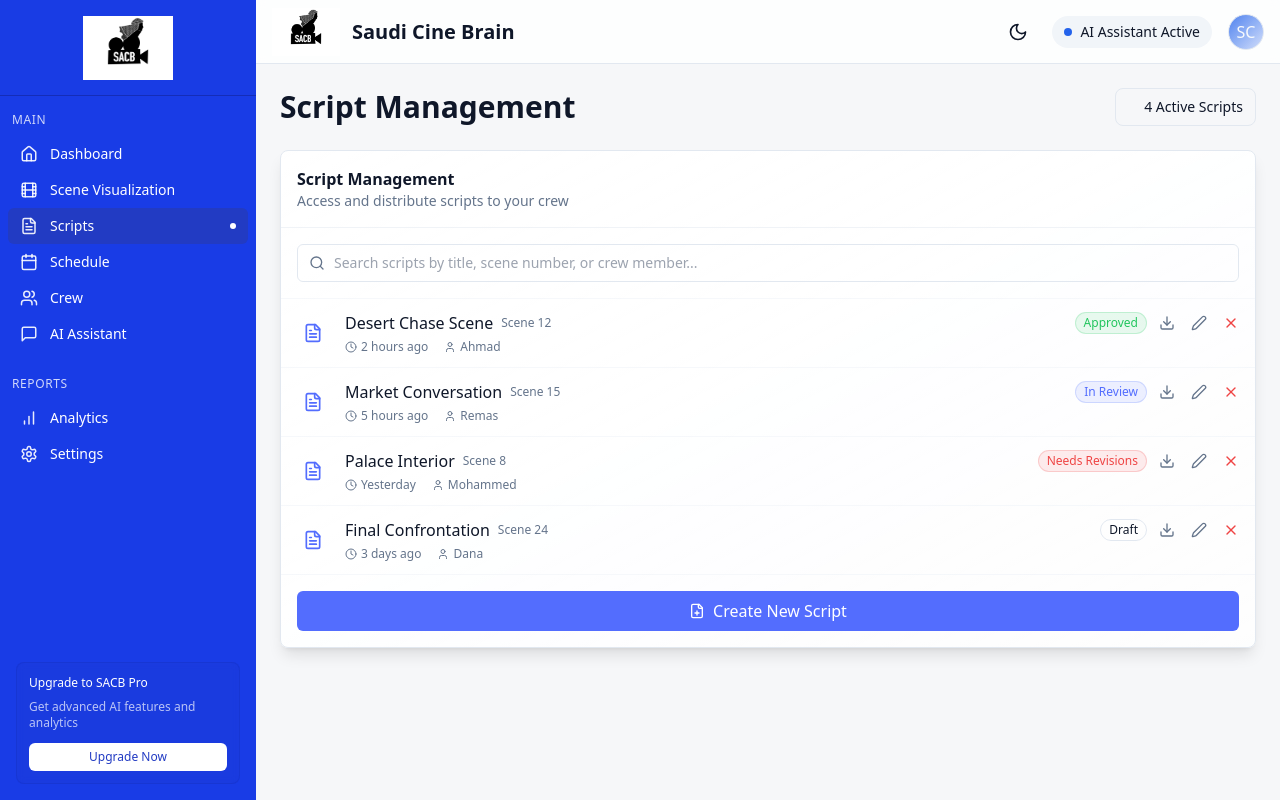
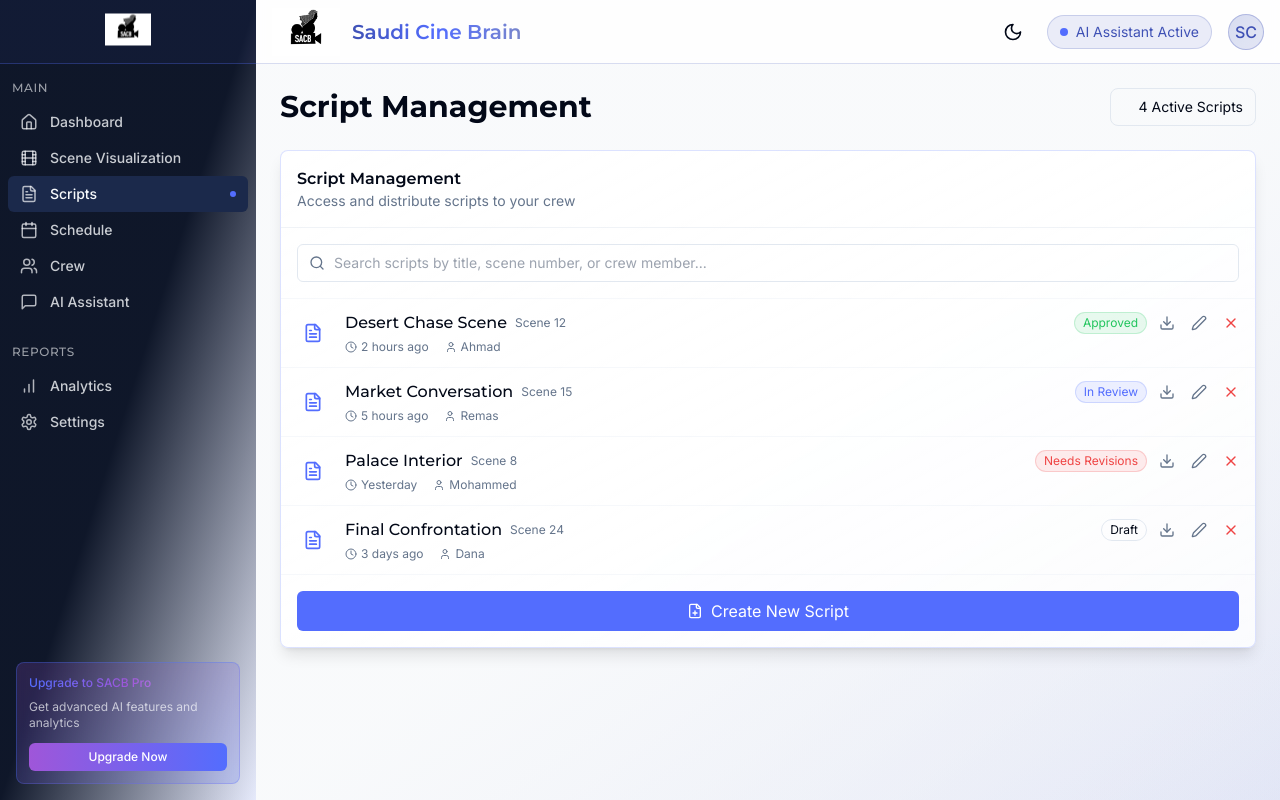
Before and after one commit to Shamas-Ur-Rehman/saudi-cine-vision-ai, a React (Vite) app: page /scripts in a window 1280 px wide. Built offline with nearby package versions, Linux system fonts and the light colour scheme.

Commit message:
Reverted to edit edt-1fc58448-1420-4925-913e-186c4bc63c51: "Refactor: Implement color theme and dark mode
-   Integrate the specified color theme.
-   Add dark and night mode functionality to the top bar.
-   Adjust logo size and remove animation."

```diff
--- a/src/components/Layout/AppLayout.tsx
+++ b/src/components/Layout/AppLayout.tsx
@@ -1,5 +1,5 @@
 
-import React, { useState, useEffect } from 'react';
+import React, { useState } from 'react';
 import Sidebar from '../Navigation/Sidebar';
 import { Menu, X, Moon, Sun } from 'lucide-react';
 import { useTheme } from 'next-themes';
@@ -10,20 +10,10 @@ interface AppLayoutProps {
 
 const AppLayout = ({ children }: AppLayoutProps) => {
   const [isSidebarOpen, setIsSidebarOpen] = useState(false);
-  const [mounted, setMounted] = useState(false);
   const { theme, setTheme } = useTheme();
 
-  // This useEffect ensures hydration is complete before rendering theme toggle
-  useEffect(() => {
-    setMounted(true);
-  }, []);
-
-  const toggleTheme = () => {
-    setTheme(theme === 'dark' ? 'light' : 'dark');
-  };
-
   return (
-    <div className="flex h-screen overflow-hidden bg-background">
+    <div className="flex h-screen overflow-hidden bg-gradient-to-br from-background via-background to-cinema-blue/5">
       {/* Mobile Sidebar Overlay */}
       {isSidebarOpen && (
         <div
@@ -44,10 +34,10 @@ const AppLayout = ({ children }: AppLayoutProps) => {
       {/* Main Content */}
       <div className="flex-1 flex flex-col overflow-hidden">
         {/* Navbar */}
-        <header className="h-16 flex items-center justify-between px-4 border-b border-border bg-card/80 backdrop-blur-sm">
+        <header className="h-16 flex items-center justify-between px-4 border-b border-cinema-blue/20 bg-card/80 backdrop-blur-sm">
           <div className="flex items-center gap-4">
             <button
-              className="p-2 rounded-md hover:bg-accent transition-colors md:hidden"
+              className="p-2 rounded-md hover:bg-cinema-blue/20 transition-colors md:hidden"
               onClick={() => setIsSidebarOpen(!isSidebarOpen)}
             >
               {isSidebarOpen ? <X size={20} /> : <Menu size={20} />}
@@ -59,36 +49,33 @@ const AppLayout = ({ children }: AppLayoutProps) => {
                 alt="SACB Logo"
                 className="h-12 w-auto md:block"
               />
-              <h1 className="text-xl font-semibold text-foreground">
+              <h1 className="text-xl font-semibold bg-gradient-to-r from-cinema-blue via-cinema-highlight to-cinema-light-blue bg-clip-text text-transparent">
                 Saudi Cine Brain
               </h1>
             </div>
           </div>
 
           <div className="flex items-center gap-4">
-            {mounted && (
-              <button
-                onClick={toggleTheme}
-                className="p-2 rounded-full hover:bg-accent transition-colors"
-                aria-label="Toggle theme"
-              >
-                {theme === 'dark' ? <Sun size={20} /> : <Moon size={20} />}
-              </button>
-            )}
+            <button
+              onClick={() => setTheme(theme === 'dark' ? 'light' : 'dark')}
+              className="p-2 rounded-full hover:bg-cinema-blue/20 transition-colors"
+            >
+              {theme === 'dark' ? <Sun size={20} /> : <Moon size={20} />}
+            </button>
 
-            <div className="hidden md:flex items-center gap-2 text-sm px-3 py-1.5 rounded-full bg-accent text-accent-foreground">
-              <span className="h-2 w-2 rounded-full bg-primary"></span>
+            <div className="hidden md:flex items-center gap-2 text-sm px-3 py-1.5 rounded-full bg-cinema-blue/10 text-cinema-blue border border-cinema-blue/20">
+              <span className="h-2 w-2 rounded-full bg-cinema-highlight"></span>
               AI Assistant Active
             </div>
 
-            <div className="h-9 w-9 rounded-full bg-gradient-to-br from-primary/80 to-primary/20 border border-border flex items-center justify-center text-primary-foreground font-medium">
+            <div className="h-9 w-9 rounded-full bg-gradient-to-br from-cinema-blue/20 to-cinema-light-blue/20 border border-cinema-blue/30 flex items-center justify-center text-cinema-blue font-medium transition-transform hover:scale-105">
               SC
             </div>
           </div>
         </header>
 
         {/* Page Content */}
-        <main className="flex-1 overflow-y-auto p-4 md:p-6 bg-background">
+        <main className="flex-1 overflow-y-auto p-4 md:p-6 bg-gradient-to-br from-background via-background to-cinema-blue/5">
           <div className="max-w-7xl mx-auto">
             {children}
           </div>
--- a/src/components/Navigation/Sidebar.tsx
+++ b/src/components/Navigation/Sidebar.tsx
@@ -7,14 +7,14 @@ const Sidebar = () => {
   const location = useLocation();
 
   return (
-    <div className="h-full flex flex-col bg-sidebar text-sidebar-foreground">
-      {/* Logo Section - Made bigger */}
-      <div className="flex items-center justify-center h-24 border-b border-sidebar-border bg-sidebar-accent/5">
-        <Link to="/" className="flex items-center gap-3 px-3">
+    <div className="h-full flex flex-col bg-gradient-to-br from-sidebar via-sidebar to-cinema-highlight/10 text-sidebar-foreground">
+      {/* Logo Section */}
+      <div className="flex items-center justify-center h-16 border-b border-cinema-highlight/30 bg-cinema-highlight/5">
+        <Link to="/" className="flex items-center gap-3 px-3 animate-float">
           <img
             src="/lovable-uploads/4ee004ca-ef74-4593-9461-0696910937a6.png"
             alt="SACB Logo"
-            className="h-16 w-auto"
+            className="h-8 w-auto transition-transform hover:scale-105"
           />
         </Link>
       </div>
@@ -22,7 +22,7 @@ const Sidebar = () => {
       {/* Navigation Links */}
       <nav className="flex-1 py-4 overflow-y-auto scrollbar-none">
         <div className="px-3 pb-2">
-          <h3 className="text-xs font-medium text-sidebar-foreground/80 tracking-wider uppercase">
+          <h3 className="text-xs font-medium text-sidebar-foreground/60 tracking-wider uppercase">
             Main
           </h3>
         </div>
@@ -35,7 +35,7 @@ const Sidebar = () => {
         <NavItem to="/ai-assistant" icon={<MessageSquare size={18} />} label="AI Assistant" active={location.pathname === '/ai-assistant'} />
 
         <div className="px-3 py-2 mt-4">
-          <h3 className="text-xs font-medium text-sidebar-foreground/80 tracking-wider uppercase">
+          <h3 className="text-xs font-medium text-sidebar-foreground/60 tracking-wider uppercase">
             Reports
           </h3>
         </div>
@@ -46,12 +46,12 @@ const Sidebar = () => {
 
       {/* Pro Feature Teaser */}
       <div className="p-4">
-        <div className="p-3 rounded-lg bg-sidebar-accent/20 backdrop-blur-sm border border-sidebar-border/30">
-          <p className="text-xs font-medium mb-2 text-white">Upgrade to SACB Pro</p>
+        <div className="p-3 rounded-lg bg-gradient-to-br from-cinema-purple/20 to-cinema-highlight/20 backdrop-blur-sm border border-cinema-highlight/30 transition-all duration-300 hover:shadow-lg hover:border-cinema-highlight/50">
+          <p className="text-xs font-medium mb-2 cinema-text-gradient">Upgrade to SACB Pro</p>
           <p className="text-xs text-sidebar-foreground/70 mb-3">
             Get advanced AI features and analytics
           </p>
-          <button className="w-full px-3 py-1.5 text-xs font-medium rounded-md bg-white text-sidebar-accent hover:bg-white/90 transition-all duration-300 transform hover:scale-[1.02]">
+          <button className="w-full px-3 py-1.5 text-xs font-medium rounded-md bg-gradient-to-r from-cinema-purple to-cinema-highlight hover:from-cinema-purple/90 hover:to-cinema-highlight/90 text-white transition-all duration-300 transform hover:scale-[1.02]">
             Upgrade Now
           </button>
         </div>
@@ -73,14 +73,14 @@ const NavItem = ({ to, icon, label, active }: NavItemProps) => {
       to={to}
       className={`flex items-center gap-3 px-3 py-2 mx-2 rounded-md transition-colors ${
         active
-          ? 'bg-sidebar-accent text-sidebar-accent-foreground font-medium'
-          : 'text-sidebar-foreground hover:text-sidebar-foreground hover:bg-sidebar-accent/50'
+          ? 'bg-sidebar-accent text-sidebar-accent-foreground'
+          : 'text-sidebar-foreground/80 hover:text-sidebar-foreground hover:bg-sidebar-accent/50'
       }`}
     >
-      <span className="text-sidebar-foreground/90">{icon}</span>
-      <span className="text-sm">{label}</span>
+      <span className="text-sidebar-foreground/70">{icon}</span>
+      <span className="text-sm font-medium">{label}</span>
       {active && (
-        <span className="ml-auto h-1.5 w-1.5 rounded-full bg-white"></span>
+        <span className="ml-auto h-1.5 w-1.5 rounded-full bg-cinema-highlight"></span>
       )}
     </Link>
   );
--- a/src/index.css
+++ b/src/index.css
@@ -1,4 +1,3 @@
-
 @import url('https://fonts.googleapis.com/css2?family=Inter:wght@300;400;500;600;700&family=Montserrat:wght@400;500;600;700&display=swap');
 
 @tailwind base;
@@ -7,63 +6,83 @@
 
 @layer base {
   :root {
-    --background: 220 20% 97%;
-    --foreground: 222 47% 11%;
+    --background: 210 30% 98%;
+    --foreground: 222.2 84% 4.9%;
+
     --card: 0 0% 100%;
-    --card-foreground: 222 47% 11%;
+    --card-foreground: 222.2 84% 4.9%;
+
     --popover: 0 0% 100%;
-    --popover-foreground: 222 47% 11%;
-    --primary: 221 83% 53%;
+    --popover-foreground: 222.2 84% 4.9%;
+
+    --primary: 196 100% 47%;
     --primary-foreground: 210 40% 98%;
+
     --secondary: 210 40% 96.1%;
-    --secondary-foreground: 222 47% 11%;
+    --secondary-foreground: 222.2 47.4% 11.2%;
+
     --muted: 210 40% 96.1%;
     --muted-foreground: 215.4 16.3% 46.9%;
-    --accent: 210 40% 96.1%;
-    --accent-foreground: 222 47% 11%;
+
+    --accent: 224 76% 48%;
+    --accent-foreground: 210 40% 98%;
+
     --destructive: 0 84.2% 60.2%;
     --destructive-foreground: 210 40% 98%;
+
     --border: 214.3 31.8% 91.4%;
     --input: 214.3 31.8% 91.4%;
-    --ring: 221 83% 53%;
+    --ring: 222.2 84% 4.9%;
 
-    /* Sidebar specific colors - blue theme from the image */
-    --sidebar-background: 230 80% 50%;
-    --sidebar-foreground: 0 0% 100%;
-    --sidebar-border: 231 80% 40%;
-    --sidebar-ring: 227 70% 85%;
-    --sidebar-accent: 231 70% 45%;
-    --sidebar-accent-foreground: 0 0% 100%;
+    --radius: 0.5rem;
+
+    --sidebar-background: 222 47% 11%;
+    --sidebar-foreground: 210 40% 98%;
+    --sidebar-primary: 196 100% 47%;
+    --sidebar-primary-foreground: 0 0% 100%;
+    --sidebar-accent: 223 47% 20%;
+    --sidebar-accent-foreground: 210 40% 98%;
+    --sidebar-border: 216 34% 17%;
+    --sidebar-ring: 224 76% 48%;
   }
 
   .dark {
     --background: 222 47% 11%;
     --foreground: 210 40% 98%;
-    --card: 222 47% 11%;
+
+    --card: 222 47% 15%;
     --card-foreground: 210 40% 98%;
+
     --popover: 222 47% 11%;
     --popover-foreground: 210 40% 98%;
-    --primary: 217.2 91.2% 59.8%;
-    --primary-foreground: 222 47% 11%;
+
+    --primary: 196 100% 47%;
+    --primary-foreground: 210 40% 98%;
+
     --secondary: 217.2 32.6% 17.5%;
     --secondary-foreground: 210 40% 98%;
+
     --muted: 217.2 32.6% 17.5%;
     --muted-foreground: 215 20.2% 65.1%;
-    --accent: 217.2 32.6% 17.5%;
+
+    --accent: 224 76% 48%;
     --accent-foreground: 210 40% 98%;
+
     --destructive: 0 62.8% 30.6%;
     --destructive-foreground: 210 40% 98%;
+
     --border: 217.2 32.6% 17.5%;
     --input: 217.2 32.6% 17.5%;
-    --ring: 224.3 76.3% 48%;
+    --ring: 224 76% 48%;
 
-    /* Sidebar in dark mode - keep same blue theme */
-    --sidebar-background: 230 80% 50%;
-    --sidebar-foreground: 0 0% 100%;
-    --sidebar-border: 231 80% 40%;
-    --sidebar-ring: 227 70% 85%;
-    --sidebar-accent: 231 70% 45%;
-    --sidebar-accent-foreground: 0 0% 100%;
+    --sidebar-background: 222 47% 11%;
+    --sidebar-foreground: 210 40% 98%;
+    --sidebar-primary: 196 100% 47%;
+    --sidebar-primary-foreground: 0 0% 100%;
+    --sidebar-accent: 223 47% 20%;
+    --sidebar-accent-foreground: 210 40% 98%;
+    --sidebar-border: 216 34% 17%;
+    --sidebar-ring: 224 76% 48%;
   }
 }
 
@@ -71,34 +90,70 @@
   * {
     @apply border-border;
   }
+
   body {
-    @apply bg-background text-foreground antialiased;
+    @apply bg-gradient-to-br from-background via-background to-accent/5 text-foreground antialiased min-h-screen;
+    font-family: 'Inter', sans-serif;
+  }
+
+  h1, h2, h3, h4, h5, h6 {
+    font-family: 'Montserrat', sans-serif;
   }
 }
 
 @layer components {
   .cinema-card {
-    @apply bg-gradient-to-br from-card to-card/80 backdrop-blur-sm border border-border rounded-lg shadow-lg transition-all duration-300 hover:shadow-xl hover:scale-[1.01] animate-fade-in hover:border-primary/40;
+    @apply bg-gradient-to-br from-card to-card/80 backdrop-blur-sm border border-cinema-highlight/20 rounded-lg shadow-lg transition-all duration-300 hover:shadow-xl hover:scale-[1.01] animate-fade-in hover:border-cinema-highlight/40;
+  }
+
+  .cinema-glow {
+    @apply shadow-[0_0_15px_rgba(181,126,220,0.5)] border border-cinema-highlight/30 animate-pulse-glow;
   }
 
   .cinema-text-gradient {
-    @apply bg-gradient-to-r from-primary via-primary to-primary bg-clip-text text-transparent;
+    @apply bg-gradient-to-r from-cinema-highlight via-cinema-purple to-cinema-mauve bg-clip-text text-transparent;
   }
 
   .glass-effect {
-    @apply backdrop-blur-md bg-white/10 border border-white/20;
+    @apply backdrop-blur-md bg-white/10 border border-cinema-highlight/20;
   }
 
   .feature-card {
-    @apply p-6 rounded-xl bg-gradient-to-br from-card to-primary/5 border border-primary/20 transition-all duration-300 hover:shadow-lg hover:scale-[1.02] hover:border-primary/50;
-  }
-
-  .ticket-button {
-    @apply bg-cinema-ticket-blue text-white px-4 py-2 rounded-md hover:bg-cinema-ticket-blue/90 transition-colors;
+    @apply p-6 rounded-xl bg-gradient-to-br from-card to-cinema-highlight/5 border border-cinema-highlight/20 transition-all duration-300 hover:shadow-lg hover:scale-[1.02] hover:border-cinema-highlight/50;
   }
 }
 
 /* Animations */
+@keyframes float {
+  0% { transform: translateY(0px); }
+  50% { transform: translateY(-10px); }
+  100% { transform: translateY(0px); }
+}
+
+.animate-float {
+  animation: float 3s ease-in-out infinite;
+}
+
+@keyframes pulse {
+  0%, 100% {
+    opacity: 1;
+  }
+  50% {
+    opacity: 0.7;
+  }
+}
+
+@keyframes glow {
+  0%, 100% {
+    box-shadow: 0 0 5px rgba(56, 189, 248, 0.5);
+    border-color: rgba(56, 189, 248, 0.3);
+  }
+  50% {
+    box-shadow: 0 0 20px rgba(56, 189, 248, 0.8);
+    border-color: rgba(56, 189, 248, 0.6);
+  }
+}
+
 @keyframes slideIn {
   0% {
     transform: translateX(-100%);
@@ -119,9 +174,12 @@
   }
 }
 
-@keyframes slideUp {
-  0% { transform: translateY(20px); opacity: 0; }
-  100% { transform: translateY(0); opacity: 1; }
+.animate-pulse-slow {
+    animation: pulse 3s infinite;
+}
+
+.animate-glow {
+    animation: glow 2s infinite ease-in-out;
 }
 
 .animate-slide-in {
@@ -132,6 +190,36 @@
     animation: fadeIn 0.5s ease-out;
 }
 
+@keyframes float {
+  0% { transform: translateY(0px); }
+  50% { transform: translateY(-10px); }
+  100% { transform: translateY(0px); }
+}
+
+@keyframes pulseGlow {
+  0%, 100% {
+    opacity: 1;
+    box-shadow: 0 0 20px rgba(181, 126, 220, 0.6);
+  }
+  50% {
+    opacity: 0.8;
+    box-shadow: 0 0 30px rgba(181, 126, 220, 0.8);
+  }
+}
+
+@keyframes slideUp {
+  0% { transform: translateY(20px); opacity: 0; }
+  100% { transform: translateY(0); opacity: 1; }
+}
+
+.animate-float-slow {
+  animation: float 6s ease-in-out infinite;
+}
+
+.animate-pulse-glow {
+  animation: pulseGlow 2s cubic-bezier(0.4, 0, 0.6, 1) infinite;
+}
+
 .animate-slide-up {
   animation: slideUp 0.5s ease-out;
 }
--- a/tailwind.config.ts
+++ b/tailwind.config.ts
@@ -1,4 +1,3 @@
-
 import type { Config } from "tailwindcss";
 
 export default {
@@ -20,63 +19,71 @@ export default {
     },
     extend: {
       colors: {
-        border: "hsl(var(--border))",
-        input: "hsl(var(--input))",
-        ring: "hsl(var(--ring))",
-        background: "hsl(var(--background))",
-        foreground: "hsl(var(--foreground))",
-        sidebar: {
-          DEFAULT: "hsl(var(--sidebar-background))",
-          foreground: "hsl(var(--sidebar-foreground))",
-          border: "hsl(var(--sidebar-border))",
-          ring: "hsl(var(--sidebar-ring))",
-          accent: "hsl(var(--sidebar-accent))",
-          "accent-foreground": "hsl(var(--sidebar-accent-foreground))",
-        },
+        border: 'hsl(var(--border))',
+        input: 'hsl(var(--input))',
+        ring: 'hsl(var(--ring))',
+        background: 'hsl(var(--background))',
+        foreground: 'hsl(var(--foreground))',
         primary: {
-          DEFAULT: "hsl(var(--primary))",
-          foreground: "hsl(var(--primary-foreground))",
+          DEFAULT: 'hsl(var(--primary))',
+          foreground: 'hsl(var(--primary-foreground))'
         },
         secondary: {
-          DEFAULT: "hsl(var(--secondary))",
-          foreground: "hsl(var(--secondary-foreground))",
+          DEFAULT: 'hsl(var(--secondary))',
+          foreground: 'hsl(var(--secondary-foreground))'
         },
         destructive: {
-          DEFAULT: "hsl(var(--destructive))",
-          foreground: "hsl(var(--destructive-foreground))",
+          DEFAULT: 'hsl(var(--destructive))',
+          foreground: 'hsl(var(--destructive-foreground))'
         },
         muted: {
-          DEFAULT: "hsl(var(--muted))",
-          foreground: "hsl(var(--muted-foreground))",
+          DEFAULT: 'hsl(var(--muted))',
+          foreground: 'hsl(var(--muted-foreground))'
         },
         accent: {
-          DEFAULT: "hsl(var(--accent))",
-          foreground: "hsl(var(--accent-foreground))",
+          DEFAULT: 'hsl(var(--accent))',
+          foreground: 'hsl(var(--accent-foreground))'
         },
         popover: {
-          DEFAULT: "hsl(var(--popover))",
-          foreground: "hsl(var(--popover-foreground))",
+          DEFAULT: 'hsl(var(--popover))',
+          foreground: 'hsl(var(--popover-foreground))'
         },
         card: {
-          DEFAULT: "hsl(var(--card))",
-          foreground: "hsl(var(--card-foreground))",
+          DEFAULT: 'hsl(var(--card))',
+          foreground: 'hsl(var(--card-foreground))'
+        },
+        sidebar: {
+          DEFAULT: 'hsl(var(--sidebar-background))',
+          foreground: 'hsl(var(--sidebar-foreground))',
+          primary: 'hsl(var(--sidebar-primary))',
+          'primary-foreground': 'hsl(var(--sidebar-primary-foreground))',
+          accent: 'hsl(var(--sidebar-accent))',
+          'accent-foreground': 'hsl(var(--sidebar-accent-foreground))',
+          border: 'hsl(var(--sidebar-border))',
+          ring: 'hsl(var(--sidebar-ring))'
         },
         cinema: {
-          "dark-blue": "#1a237e",
-          "blue": "#3f51b5",
-          "light-blue": "#7986cb",
-          "highlight": "#536dfe",
-          "purple": "#9F56D9",
-          "rose": "#F43F5E",
-          "emerald": "#10B981",
-          "ticket-blue": "#4C64ED",
+          'dark-blue': '#1a237e',
+          'blue': '#3f51b5',
+          'light-blue': '#7986cb',
+          'highlight': '#536dfe',
+          'purple': '#9F56D9',
+          'rose': '#F43F5E',
+          'emerald': '#10B981',
+          'lavender': '#E5DEFF',
+          'mauve': '#D6BCFA'
         }
       },
       animation: {
         "accordion-down": "accordion-down 0.2s ease-out",
         "accordion-up": "accordion-up 0.2s ease-out",
+        "float": "float 3s ease-in-out infinite",
+        "pulse-slow": "pulse 3s infinite",
+        "glow": "glow 2s infinite ease-in-out",
         "slide-in": "slideIn 0.5s ease-out",
         "fade-in": "fadeIn 0.5s ease-out",
+        "float-slow": "float 6s ease-in-out infinite",
+        "pulse-glow": "pulseGlow 2s cubic-bezier(0.4, 0, 0.6, 1) infinite",
         "slide-up": "slideUp 0.5s ease-out",
       },
       keyframes: {
@@ -96,6 +103,20 @@ export default {
             height: '0'
           }
         },
+        float: {
+          "0%, 100%": { transform: "translateY(0)" },
+          "50%": { transform: "translateY(-10px)" },
+        },
+        glow: {
+          "0%, 100%": {
+            boxShadow: "0 0 5px rgba(56, 189, 248, 0.5)",
+            borderColor: "rgba(56, 189, 248, 0.3)",
+          },
+          "50%": {
+            boxShadow: "0 0 20px rgba(56, 189, 248, 0.8)",
+            borderColor: "rgba(56, 189, 248, 0.6)",
+          },
+        },
         slideIn: {
           "0%": { transform: "translateX(-100%)", opacity: "0" },
           "100%": { transform: "translateX(0)", opacity: "1" },
@@ -103,6 +124,16 @@ export default {
         fadeIn: {
           "0%": { opacity: "0" },
           "100%": { opacity: "1" },
+        },
+        pulseGlow: {
+          '0%, 100%': {
+            opacity: '1',
+            boxShadow: '0 0 20px rgba(181, 126, 220, 0.6)'
+          },
+          '50%': {
+            opacity: '0.8',
+            boxShadow: '0 0 30px rgba(181, 126, 220, 0.8)'
+          }
         },
         slideUp: {
           '0%': { transform: 'translateY(20px)', opacity: '0' },
```
